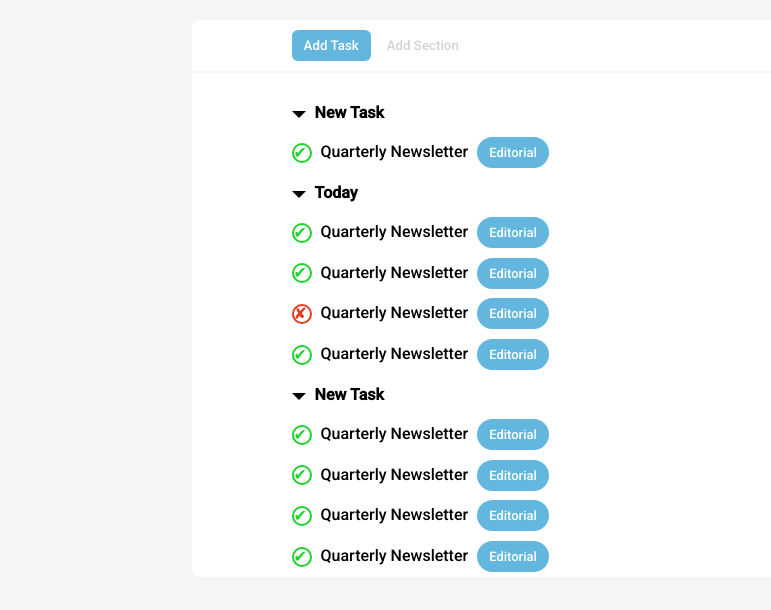
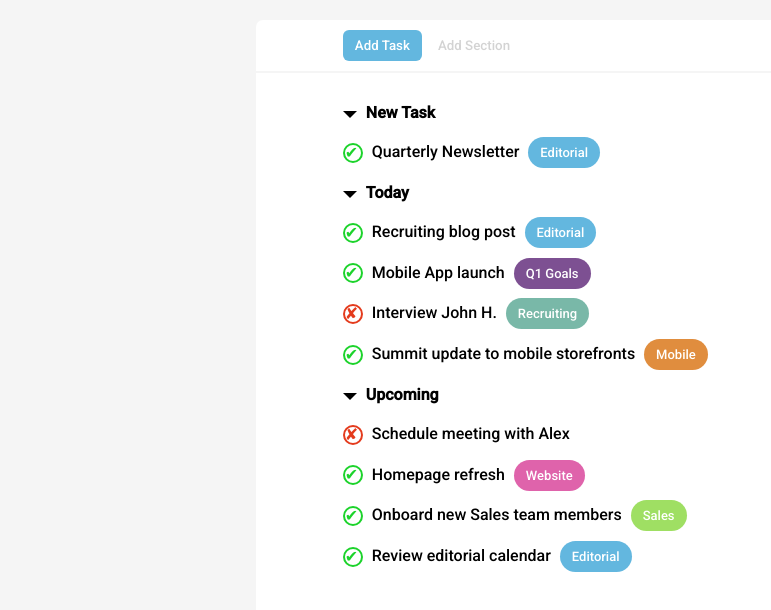
Before and after one commit to MarianoPd/html-css-toboolist, a plain HTML site: page index.html in a window 1280 px wide. Shown: the part 80-690 px from the top of the page, without its empty margins (0-771 px from the left). Drawn offline with Linux system fonts and the light colour scheme.

Commit message:
finito ? - lo scopriremo nella prossima puntata

```diff
--- a/css/style.css
+++ b/css/style.css
@@ -31,19 +31,21 @@ header img{
 }
 
 main{
-    width: 70%;
+    width: 60%;
     background-color: white;
     height: 100%;
     margin: 0 auto;
     margin-top: 40px;
     margin-bottom: 20px;
     border-radius: 7px;
+    padding-bottom: 50px;
 }
 
 section.container{
     width: 80%;
     margin: 0 auto;
     padding: 10px;
+
 }
 
 .line{
--- a/index.html
+++ b/index.html
@@ -36,46 +36,46 @@
                 <div class="list-name">Today</div>
                 <div class="element">
                     <div class="circle check">&#x2714</div>
-                    Quarterly Newsletter
+                    Recruiting blog post
                     <span class="tag editorial"> Editorial</span>
                 </div>
                 <div class="element">
                     <div class="circle check">&#x2714</div>
-                    Quarterly Newsletter
-                    <span class="tag editorial"> Editorial</span>
+                    Mobile App launch
+                    <span class="tag goals"> Q1 Goals</span>
                 </div>
                 <div class="element">
                     <div class="circle uncheck">&#x2718</div>
-                    Quarterly Newsletter
-                    <span class="tag editorial"> Editorial</span>
+                    Interview John H.
+                    <span class="tag recruiting"> Recruiting</span>
                 </div>
                 <div class="element">
                     <div class="circle check">&#x2714</div>
-                    Quarterly Newsletter
-                    <span class="tag editorial"> Editorial</span>
+                    Summit update to mobile storefronts
+                    <span class="tag mobile"> Mobile</span>
                 </div>
             </div>
             <div class="list">
                 <div class="triangle"></div>
-                <div class="list-name">New Task</div>
+                <div class="list-name">Upcoming</div>
                 <div class="element">
-                    <div class="circle check">&#x2714</div>
-                    Quarterly Newsletter
-                    <span class="tag editorial"> Editorial</span>
+                    <div class="circle uncheck">&#x2718</div>
+                    Schedule meeting with Alex
+
                 </div>
                 <div class="element">
                     <div class="circle check">&#x2714</div>
-                    Quarterly Newsletter
-                    <span class="tag editorial"> Editorial</span>
+                    Homepage refresh
+                    <span class="tag website"> Website</span>
                 </div>
                 <div class="element">
                     <div class="circle check">&#x2714</div>
-                    Quarterly Newsletter
-                    <span class="tag editorial"> Editorial</span>
+                    Onboard new Sales team members
+                    <span class="tag sales"> Sales</span>
                 </div>
                 <div class="element">
                     <div class="circle check">&#x2714</div>
-                    Quarterly Newsletter
+                    Review editorial calendar
                     <span class="tag editorial"> Editorial</span>
                 </div>
             </div>
```
